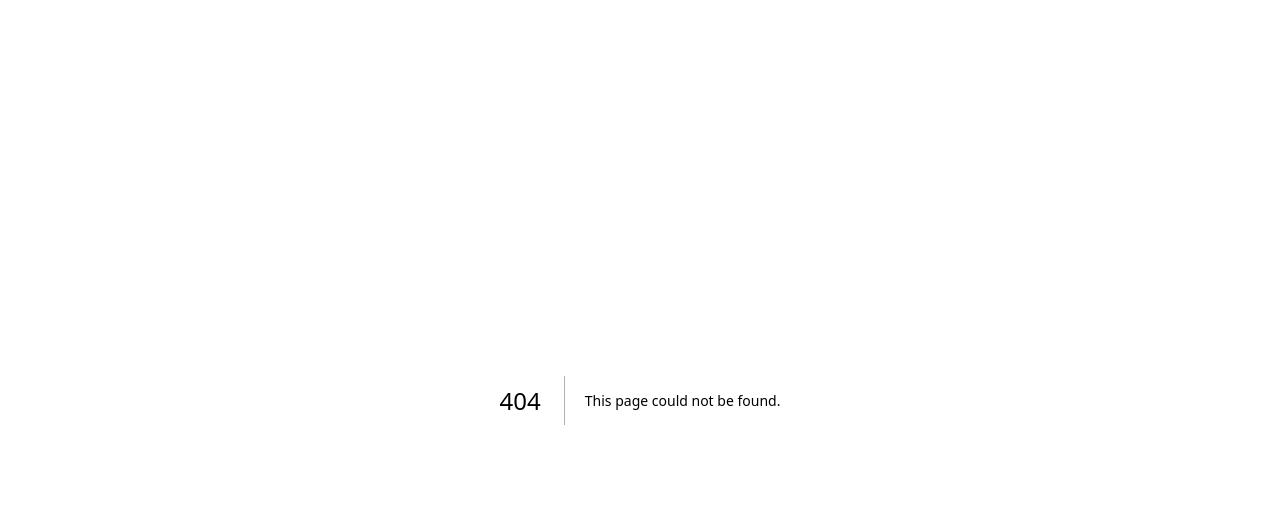
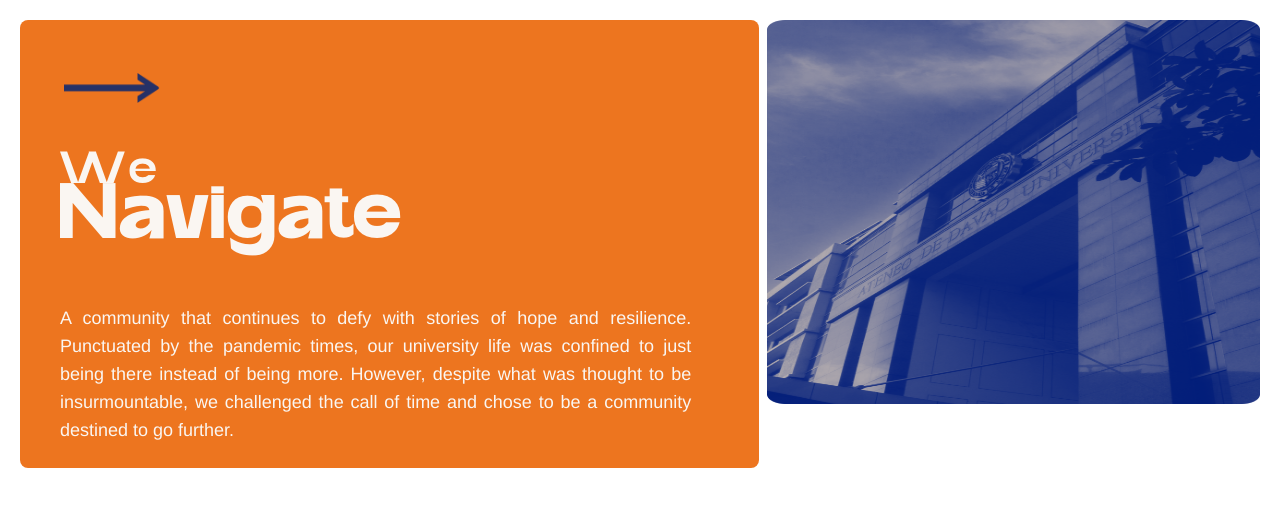
Before and after one commit to SAMAHAN-Systems-Development/samahan-at-the-get-go, a Next.js app: page /AboutThirdSection in a window 1280 px wide. Before the commit this address had no page. Shown: the top 506 px of the page. Built offline with nearby package versions, Linux system fonts and the light colour scheme.

Commit message:
feat: added component

```diff
--- /dev/null
+++ b/src/app/AboutThirdSection/page.tsx
@@ -0,0 +1,11 @@
+import AboutThirdSection from "@/components/ui/AboutPage/AboutThirdSection/AboutThirdSection";
+
+AboutThirdSection;
+
+export default function Home() {
+  return (
+    <main>
+      <AboutThirdSection />
+    </main>
+  );
+}
--- a/src/app/AboutThirdSectionOrangeCard/page.tsx
+++ /dev/null
@@ -1,9 +0,0 @@
-import AboutThirdSectionOrangeCard from "@/components/ui/AboutPage/AboutThirdSection/AboutThirdSectionOrangeCard";
-
-export default function Home() {
-  return (
-    <main>
-      <AboutThirdSectionOrangeCard first_header="We" second_header="Navigate" />
-    </main>
-  );
-}
--- /dev/null
+++ b/src/components/ui/AboutPage/AboutThirdSection/AboutThirdSection.tsx
@@ -0,0 +1,27 @@
+import React from "react";
+import Image from "next/image";
+
+import AboutThirdSectionOrangeCard from "@/components/ui/AboutPage/AboutThirdSection/AboutThirdSectionOrangeCard";
+
+const AboutThirdSection = () => {
+  return (
+    <>
+      <div className="flex flex-col justify-start w-full gap-2 p-5 xl:flex-row md:flex-col">
+        <AboutThirdSectionOrangeCard
+          first_header="We"
+          second_header="Navigate"
+        />
+        <div className="relative w-2/5 h-96">
+          <Image
+            src="/assets/images/RoxasGate (2).png"
+            alt="Ateneo Gate"
+            className="object-fill"
+            fill
+          />
+        </div>
+      </div>
+    </>
+  );
+};
+
+export default AboutThirdSection;
```
Also changed, not shown: public/assets/images/RoxasGate (2).png (added).
